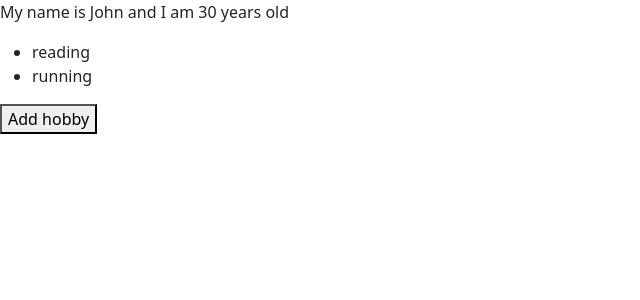
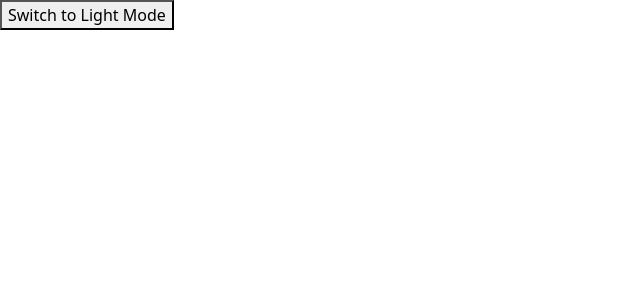
Before and after one commit to Sai2909/reactjs_machine_coding_2025, a React (Create React App) app: page / in a window 1280 px wide. Shown: the top 300 px of the page, without its empty margins (0-640 px from the left). Built offline with nearby package versions, Linux system fonts and the light colour scheme.

Commit message:
darkmode

```diff
--- a/src/App.js
+++ b/src/App.js
@@ -1,10 +1,10 @@
 
-import AddHubby from "./guess_the_output/AddHubby";
+import Theam from "./custom_hooks/darkmode/Theam";
 
 function App() {
   return (
-    <div className="App">
-      < AddHubby />
+    <div className="App" >
+      < Theam />
     </div>
   );
 }
--- /dev/null
+++ b/src/custom_hooks/darkmode/Theam.css
@@ -0,0 +1,9 @@
+.dark-mode {
+    background-color: black;
+    color: white;
+}
+
+.light-mode {
+    background-color: white;
+    color: black;
+}
--- /dev/null
+++ b/src/custom_hooks/darkmode/Theam.js
@@ -0,0 +1,22 @@
+//usage
+// note- there should be different classes to toggle between dark and light mode
+// here, ex- 'dark-mode', 'light-mode'
+
+import './Theam.css'
+import useDarkMode from "./useDarkMode";
+
+const Theam = () => {
+
+
+    const { isdarMode, togleDarkMode } = useDarkMode();
+
+
+    return (
+        <div className={isdarMode ? "dark-mode" : "light-mode"} >
+            <button onClick={togleDarkMode}>
+                {isdarMode ? "Switch to Dark Mode" : "Switch to Light Mode"}
+            </button>
+        </div>
+    );
+};
+export default Theam;
--- /dev/null
+++ b/src/custom_hooks/darkmode/useDarkMode.js
@@ -0,0 +1,19 @@
+import { useState } from "react";
+
+const useDarkMode = () => {
+    const [isdarMode, setisdarkMode] = useState(
+        localStorage.getItem('isdarkMode') === true
+    )
+
+
+    const togleDarkMode = () => {
+        setisdarkMode((prevState) => {
+            localStorage.setItem('isdarkMode', !prevState);
+            return !prevState
+        })
+    }
+
+    return { isdarMode, togleDarkMode }
+}
+
+export default useDarkMode;
```
